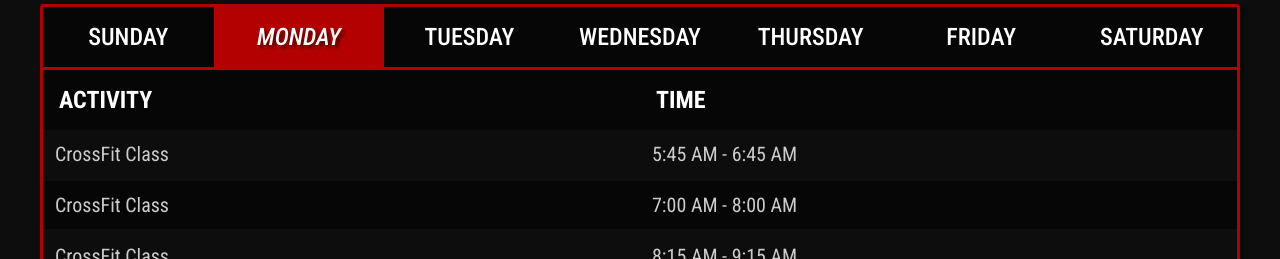
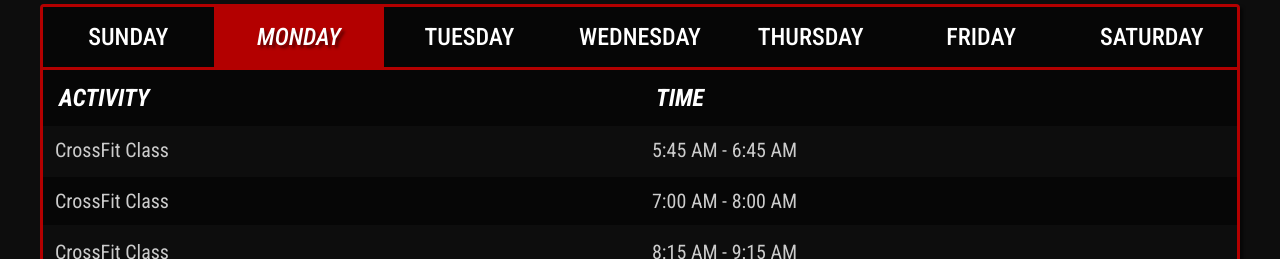
Before and after one commit to gilmerperez/kingdom-movement, a React (Vite) app: page /schedule in a window 1280 px wide. Shown: the part 693-952 px from the top of the page. Built offline with nearby package versions, Linux system fonts and the light colour scheme.

Commit message:
Optimized new schedule to align with new class times

```diff
--- a/src/pages/Membership/Membership.module.css
+++ b/src/pages/Membership/Membership.module.css
@@ -51,7 +51,7 @@
   flex-direction: column;
   justify-content: center;
   box-shadow: var(--shadow-small);
-  border: 1px solid var(--primary);
+  border: 2px solid var(--primary);
   background: linear-gradient(to top, var(--header-bg-color), var(--bg-color));
 }
 
--- a/src/pages/Schedule/Schedule.jsx
+++ b/src/pages/Schedule/Schedule.jsx
@@ -13,12 +13,12 @@ function Schedule() {
   const [selectedDay, setSelectedDay] = useState("monday");
   const days = ["sunday", "monday", "tuesday", "wednesday", "thursday", "friday", "saturday"];
 
-  // Handle day select
+  // * Handle day select
   const handleDaySelect = (day) => {
     setSelectedDay(day);
   };
 
-  // Get day display name
+  // * Get day display name
   const getDayDisplayName = (day) => {
     const dayNames = {
       sunday: "SUNDAY",
@@ -85,8 +85,8 @@ function Schedule() {
                 <div className={styles.scheduleTable}>
                   {/* Header */}
                   <div className={styles.tableHeader}>
-                    <div className={styles.activityHeader}>ACTIVITY</div>
-                    <div className={styles.timeHeader}>TIME</div>
+                    <h3 className={styles.activityHeader}>ACTIVITY</h3>
+                    <h3 className={styles.timeHeader}>TIME</h3>
                   </div>
                   <div>
                     {selectedDayData.activities.map((activity, index) => (
@@ -94,11 +94,11 @@ function Schedule() {
                       <div key={index} className={styles.tableRow}>
                         {/* Activity */}
                         <div className={styles.activityCell}>
-                          <span className={styles.activityType}>{activity.type}</span>
+                          <p className={styles.activityType}>{activity.type}</p>
                         </div>
                         {/* Time */}
                         <div className={styles.timeCell}>
-                          <span className={styles.timeText}>{activity.time}</span>
+                          <p className={styles.timeText}>{activity.time}</p>
                         </div>
                       </div>
                     ))}
--- a/src/pages/Schedule/Schedule.module.css
+++ b/src/pages/Schedule/Schedule.module.css
@@ -38,8 +38,8 @@
   width: 100%;
   overflow: hidden;
   border-radius: 0.25rem;
+  box-shadow: var(--shadow-small);
   border: 3px solid var(--primary);
-  box-shadow: 3px 3px 5px hsla(0, 0%, 0%, 0.5);
 }
 
 .dayTabs {
@@ -57,7 +57,6 @@
   font-size: 1.5rem;
   position: relative;
   transition: 0.3s ease;
-  color: var(--text-primary);
 }
 
 .dayTab:hover:not(.activeTab) {
@@ -67,8 +66,8 @@
 .activeTab {
   font-style: italic;
   color: hsl(0, 0%, 100%);
+  text-shadow: var(--shadow-small);
   background-color: var(--primary);
-  text-shadow: 3px 3px 3px hsla(0, 0%, 0%, 0.5);
 }
 
 /* Closed message */
@@ -100,9 +99,7 @@
 /* Header */
 .tableHeader {
   display: grid;
-  font-weight: 700;
   font-size: 1.5rem;
-  color: var(--text-primary);
   grid-template-columns: 1fr 1fr;
   background-color: var(--header-bg-color);
 }
@@ -110,7 +107,7 @@
 .activityHeader,
 .timeHeader {
   padding: 1rem;
-  text-align: left;
+  font-size: 1.5rem;
 }
 
 /* Content */
@@ -122,7 +119,7 @@
   border-bottom: 3px solid var(--bg-color);
 }
 
-.tableRow:hover {
+.tableRow:not(:last-child):hover {
   border-bottom: 3px solid var(--primary);
 }
 
```
